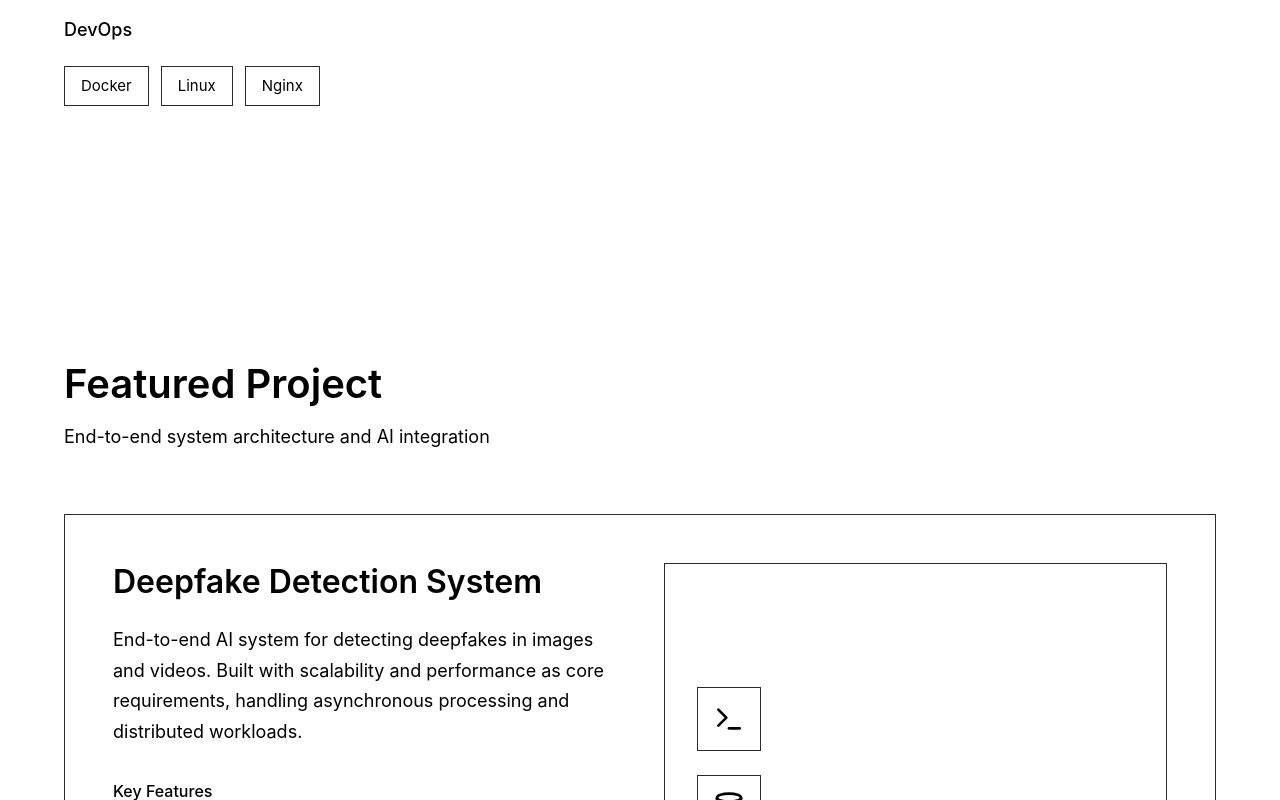
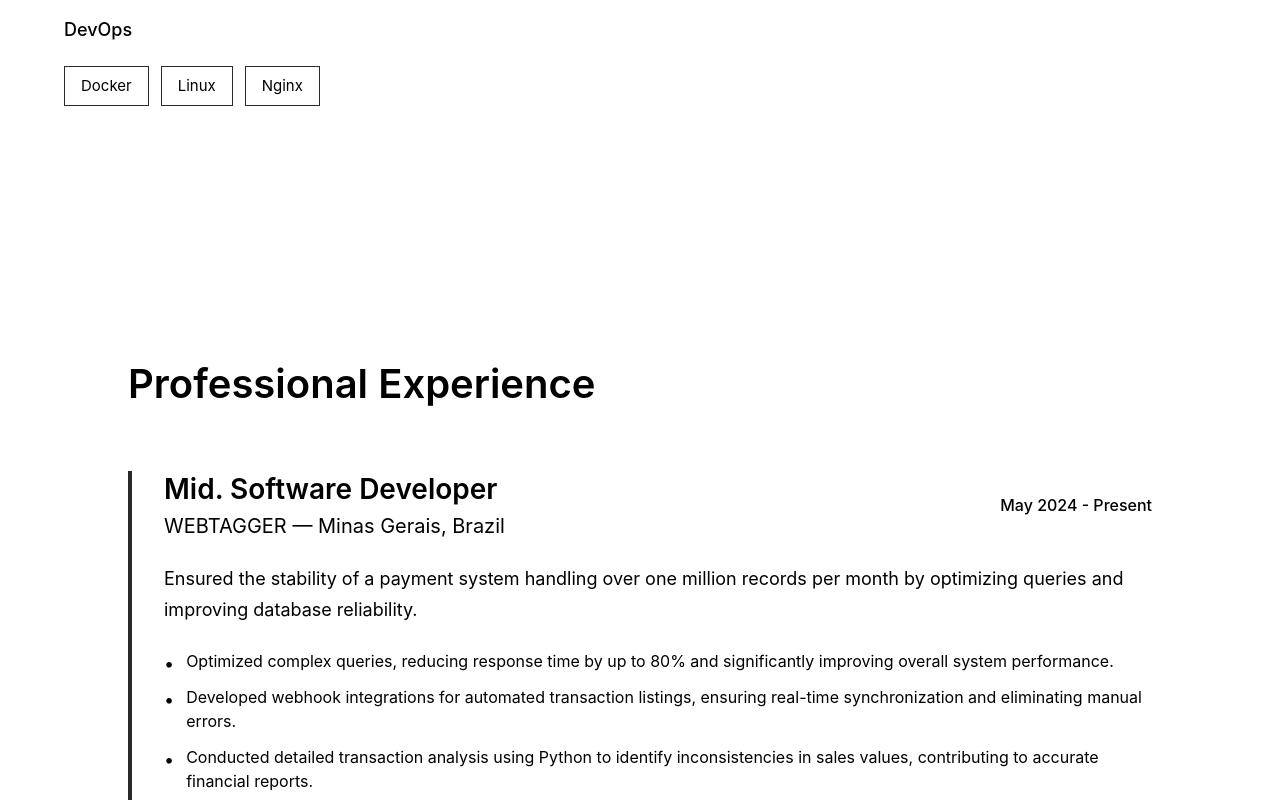
Before and after one commit to leandroleonard/leandroventura, a React (Vite) app: page / in a window 1280 px wide. Shown: the part 2000-2800 px from the top of the page. Built offline with nearby package versions, Linux system fonts and the light colour scheme.

Commit message:
feat(ui): add professional experience section

```diff
--- a/src/app/App.tsx
+++ b/src/app/App.tsx
@@ -268,6 +268,74 @@ class DistributedSystem {
                   ))}
                 </div>
               </div>
+            </div>
+          </motion.div>
+        </div>
+      </section>
+
+      {/* Professional Experience Section */}
+      <section className="py-32 px-6">
+        <div className="max-w-5xl mx-auto">
+          <motion.div
+            initial={{ opacity: 0 }}
+            whileInView={{ opacity: 1 }}
+            transition={{ duration: 0.8 }}
+            viewport={{ once: true, margin: "-100px" }}
+          >
+            <h2 className="text-4xl mb-16" style={{ fontWeight: 600, fontSize: '2.5rem' }}>
+              {t("experience.title")}
+            </h2>
+
+            <div className="space-y-16">
+              {t("experience.jobs", { returnObjects: true }).map((job: any, index: number) => (
+                <motion.div
+                  key={index}
+                  className="border-l-4 border-primary pl-8 relative"
+                  initial={{ opacity: 0, x: -20 }}
+                  whileInView={{ opacity: 1, x: 0 }}
+                  transition={{ duration: 0.6, delay: index * 0.1 }}
+                  viewport={{ once: true }}
+                >
+                  <div className="flex flex-col md:flex-row md:items-center md:justify-between mb-6">
+                    <div>
+                      <h3 className="text-2xl font-semibold" style={{ fontSize: '1.75rem' }}>
+                        {job.role}
+                      </h3>
+                      <p className="text-xl text-foreground/80 mt-1">
+                        {job.company} — {job.location}
+                      </p>
+                    </div>
+                    <p className="text-muted-foreground mt-2 md:mt-0 font-medium">
+                      {job.period}
+                    </p>
+                  </div>
+
+                  <p className="text-muted-foreground mb-6" style={{ fontSize: '1.125rem', lineHeight: 1.7 }}>
+                    {job.description}
+                  </p>
+
+                  <ul className="space-y-3 mb-8 text-muted-foreground" style={{ fontSize: '1rem' }}>
+                    {job.achievements.map((achievement: string, i: number) => (
+                      <li key={i} className="flex items-start gap-3">
+                        <span className="text-primary mt-1.5 text-lg leading-none">•</span>
+                        <span>{achievement}</span>
+                      </li>
+                    ))}
+                  </ul>
+
+                  <div className="flex flex-wrap gap-2">
+                    <span className="text-sm text-muted-foreground font-medium mr-2">Tecnologias:</span>
+                    {job.technologies.split(', ').map((tech: string, i: number) => (
+                      <span
+                        key={i}
+                        className="px-3 py-1 bg-secondary border border-border text-sm"
+                      >
+                        {tech}
+                      </span>
+                    ))}
+                  </div>
+                </motion.div>
+              ))}
             </div>
           </motion.div>
         </div>
--- a/src/locales/en/translation.json
+++ b/src/locales/en/translation.json
@@ -29,24 +29,95 @@
     "title": "Skills",
     "languages": {
       "title": "Languages",
-      "items": ["PHP", "Python", "JavaScript", "TypeScript", "C++"]
+      "items": [
+        "PHP",
+        "Python",
+        "JavaScript",
+        "TypeScript",
+        "C++"
+      ]
     },
     "frameworks": {
       "title": "Frameworks & Tools",
-      "items": ["Laravel", "FastAPI", "CodeIgniter", "React", "Next.js", "React Native", "Node.js"]
+      "items": [
+        "Laravel",
+        "FastAPI",
+        "CodeIgniter",
+        "React",
+        "Next.js",
+        "React Native",
+        "Node.js"
+      ]
     },
     "systems": {
       "title": "Systems & Architecture",
-      "items": ["REST APIs", "MVC", "Microservices", "Async Processing", "Message Queues"]
+      "items": [
+        "REST APIs",
+        "MVC",
+        "Microservices",
+        "Async Processing",
+        "Message Queues"
+      ]
     },
     "databases": {
       "title": "Databases",
-      "items": ["PostgreSQL", "MySQL", "Redis"]
+      "items": [
+        "PostgreSQL",
+        "MySQL",
+        "Redis"
+      ]
     },
     "devops": {
       "title": "DevOps",
-      "items": ["Docker", "Linux", "Nginx"]
+      "items": [
+        "Docker",
+        "Linux",
+        "Nginx"
+      ]
     }
+  },
+  "experience": {
+    "title": "Professional Experience",
+    "jobs": [
+      {
+        "company": "WEBTAGGER",
+        "location": "Minas Gerais, Brazil",
+        "role": "Mid. Software Developer",
+        "period": "May 2024 - Present",
+        "description": "Ensured the stability of a payment system handling over one million records per month by optimizing queries and improving database reliability.",
+        "achievements": [
+          "Optimized complex queries, reducing response time by up to 80% and significantly improving overall system performance.",
+          "Developed webhook integrations for automated transaction listings, ensuring real-time synchronization and eliminating manual errors.",
+          "Conducted detailed transaction analysis using Python to identify inconsistencies in sales values, contributing to accurate financial reports."
+        ],
+        "technologies": "PHP, Laravel, MySQL, PostgreSQL, Python, Linux, Git, Nginx, JavaScript, jQuery"
+      },
+      {
+        "company": "ONAKA CO.",
+        "location": "Luanda, Angola",
+        "role": "Fullstack Developer",
+        "period": "March 2023 – July 2024",
+        "description": "Engineered a full-stack scheduling system for a travel agency, improving customer management efficiency.",
+        "achievements": [
+          "Built a full-stack scheduling system using React and CodeIgniter, reducing manual booking errors for 500+ active users.",
+          "Designed and developed user-focused interfaces, improving UX/UI across multiple platforms.",
+          "Created a real-time credit simulator in React and TypeScript that dynamically calculated financing options, increasing loan conversion rates."
+        ],
+        "technologies": "React, TypeScript, PHP, CodeIgniter, MySQL, Bootstrap, Python, React Native, Expo"
+      },
+      {
+        "company": "SOLUZI TI",
+        "location": "São Paulo, Brazil",
+        "role": "Jr. Software Developer",
+        "period": "September 2021 – November 2021",
+        "description": "Contributed to backend feature development in an agile team environment.",
+        "achievements": [
+          "Developed backend features using Python and Docker, gaining hands-on experience with containerized deployments and code reviews.",
+          "Applied version control with Git, including repository creation, branch management, and code merging."
+        ],
+        "technologies": "Python, PHP, Docker, Git"
+      }
+    ]
   },
   "projects": {
     "featured": {
@@ -62,7 +133,14 @@
         "REST API built with FastAPI for high-throughput operations"
       ],
       "tech_stack": "Technology Stack",
-      "technologies": ["FastAPI", "Celery", "Redis", "PostgreSQL", "EfficientNet", "Docker"]
+      "technologies": [
+        "FastAPI",
+        "Celery",
+        "Redis",
+        "PostgreSQL",
+        "EfficientNet",
+        "Docker"
+      ]
     },
     "other": {
       "title": "Other Projects",
--- a/src/locales/pt/translation.json
+++ b/src/locales/pt/translation.json
@@ -29,24 +29,92 @@
     "title": "Competências",
     "languages": {
       "title": "Linguagens",
-      "items": ["PHP", "Python", "JavaScript", "TypeScript", "C++"]
+      "items": [
+        "PHP",
+        "Python",
+        "JavaScript",
+        "TypeScript",
+        "C++"
+      ]
     },
     "frameworks": {
       "title": "Frameworks & Ferramentas",
-      "items": ["FastAPI", "Laravel", "CodeIgniter", "React", "Node.js"]
+      "items": [
+        "FastAPI",
+        "Laravel",
+        "CodeIgniter",
+        "React",
+        "Node.js"
+      ]
     },
     "systems": {
       "title": "Sistemas & Arquitetura",
-      "items": ["REST APIs", "Microservices", "Async Processing", "Message Queues"]
+      "items": [
+        "REST APIs",
+        "Microservices",
+        "Async Processing",
+        "Message Queues"
+      ]
     },
     "databases": {
       "title": "Bases de Dados",
-      "items": ["PostgreSQL", "MySQL", "Redis"]
+      "items": [
+        "PostgreSQL",
+        "MySQL",
+        "Redis"
+      ]
     },
     "devops": {
       "title": "DevOps",
-      "items": ["Docker", "Linux", "Nginx"]
+      "items": [
+        "Docker",
+        "Linux",
+        "Nginx"
+      ]
     }
+  },
+  "experience": {
+    "title": "Experiência Profissional",
+    "jobs": [
+      {
+        "company": "WEBTAGGER",
+        "location": "Minas Gerais, Brasil",
+        "role": "Mid. Software Developer",
+        "period": "Maio 2024 - Presente",
+        "description": "Garantir a estabilidade de um sistema de pagamentos que processa mais de um milhão de registos por mês, otimizando queries e melhorando a confiabilidade da base de dados.",
+        "achievements": [
+          "Otimizei queries complexas, reduzindo o tempo de resposta em até 80% e melhorando significativamente o desempenho do sistema.",
+          "Desenvolvi integrações de webhook para listagem automática de transações, garantindo sincronização em tempo real e eliminando erros manuais.",
+          "Realizei análise detalhada de transações usando Python para identificar inconsistências nos valores de vendas, contribuindo para relatórios financeiros precisos."
+        ],
+        "technologies": "PHP, Laravel, MySQL, PostgreSQL, Python, Linux, Git, Nginx, JavaScript, jQuery"
+      },
+      {
+        "company": "ONAKA CO.",
+        "location": "Luanda, Angola",
+        "role": "Fullstack Developer",
+        "period": "Março 2023 – Julho 2024",
+        "description": "Desenvolvi um sistema completo de agendamento para uma agência de viagens, melhorando a eficiência na gestão de clientes.",
+        "achievements": [
+          "Engenhei um sistema full-stack de agendamento usando React e CodeIgniter, reduzindo erros manuais de reservas para mais de 500 utilizadores ativos.",
+          "Desenhei e desenvolvi interfaces focadas no utilizador, melhorando a UX/UI em múltiplas plataformas.",
+          "Construí um simulador de crédito em tempo real com React e TypeScript, calculando opções de financiamento dinamicamente e aumentando a taxa de conversão de empréstimos."
+        ],
+        "technologies": "React, TypeScript, PHP, CodeIgniter, MySQL, Bootstrap, Python, React Native, Expo"
+      },
+      {
+        "company": "SOLUZI TI",
+        "location": "São Paulo, Brasil",
+        "role": "Jr. Software Developer",
+        "period": "Setembro 2021 – Novembro 2021",
+        "description": "Contribuí para o desenvolvimento de funcionalidades backend numa equipa ágil.",
+        "achievements": [
+          "Desenvolvi features backend usando Python e Docker, ganhando experiência prática com deployments containerizados e revisão de código.",
+          "Aprendi e apliquei controlo de versão com Git, incluindo criação de repositórios, gestão de branches e merging de código."
+        ],
+        "technologies": "Python, PHP, Docker, Git"
+      }
+    ]
   },
   "projects": {
     "featured": {
@@ -62,7 +130,14 @@
         "API REST construída com FastAPI para operações de alto desempenho"
       ],
       "tech_stack": "Stack Tecnológica",
-      "technologies": ["FastAPI", "Celery", "Redis", "PostgreSQL", "EfficientNet", "Docker"]
+      "technologies": [
+        "FastAPI",
+        "Celery",
+        "Redis",
+        "PostgreSQL",
+        "EfficientNet",
+        "Docker"
+      ]
     },
     "other": {
       "title": "Outros Projetos",
```
